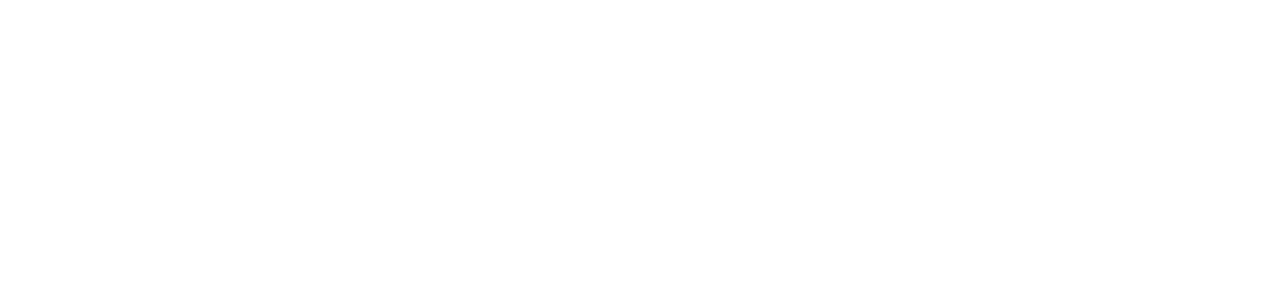
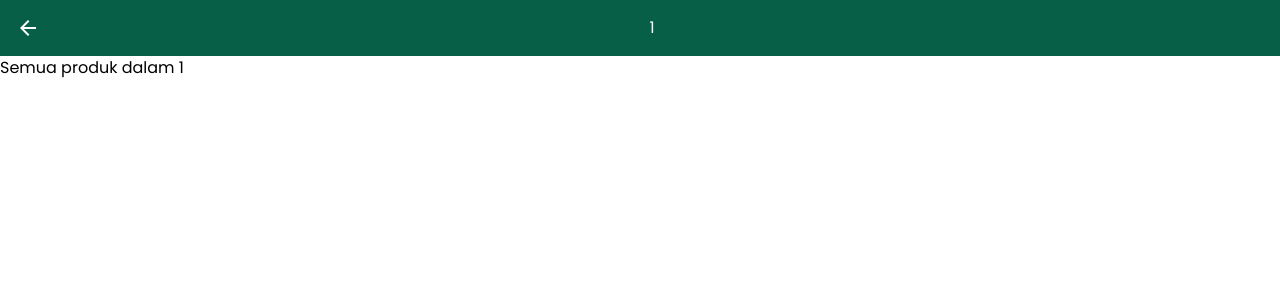
Before and after one commit to JenabB/react-alokasi-dana, a React (Create React App) app: page /kategori/1 in a window 1280 px wide. Shown: the top 300 px of the page. Built offline with nearby package versions, Linux system fonts and the light colour scheme.

Commit message:
add produk by category

```diff
--- a/src/Navigation.js
+++ b/src/Navigation.js
@@ -7,6 +7,7 @@
 import TotalDetail from "./pages/G.TotalDetail";
 import ViewAllPendanaan from "./pages/F.ViewAllPendanaan";
 import Welcome from "./pages/A.Welcome";
+import ProdukByCategory from "./pages/H.ProdukByCategory";
 
 export default function Navigation() {
   return (
@@ -20,6 +21,11 @@
           <Route path="/all" component={ViewAllPendanaan} />
           <Route exact path="/pendanaan/:id" component={DanaDetail} />
           <Route path="/pendanaan/:id/edit" component={EditPendanaan} />
+          <Route
+            exact
+            path="/kategori/:kategori"
+            component={ProdukByCategory}
+          />
         </Switch>
       </div>
     </Router>
--- a/src/components/danaDetail/D.Dana.js
+++ b/src/components/danaDetail/D.Dana.js
@@ -1,11 +1,13 @@
 import React from "react";
 import moment from "moment";
 import { formatRp } from "../../utils/formatRp";
+import { Link } from "react-router-dom";
 
 const Dana = ({ dana }) => {
   return (
     <div className="shadow-lg rounded m-4 p-4">
       <h1 className="text-green-900 text-xl font-bold">{dana.nama}</h1>
+      <Link to={`/kategori/${dana.kategori}`}>
         <h2
           className={`inline-block px-3 py-1 rounded-lg my-2 ${
             dana.kategori === "pribadi"
@@ -21,6 +23,7 @@
         >
           {dana.kategori}
         </h2>
+      </Link>
       <h3>{formatRp(dana.harga)}</h3>
       <p className="text-gray-400 text-sm mt-4">
         {moment(dana.createdAt).fromNow()}
--- a/src/components/totalDetail/G2.AllProduct.js
+++ b/src/components/totalDetail/G2.AllProduct.js
@@ -1,5 +1,4 @@
 import React from "react";
-
 import Dana from "../danaDetail/D.Dana";
 
 const AllProduct = ({ semua }) => {
--- a/src/pages/G.TotalDetail.js
+++ b/src/pages/G.TotalDetail.js
@@ -13,8 +13,13 @@
   const [semuaProduk, setSemuaProduk] = useState([]);
   const [semua, setSemua] = useState([]);
   const [semuaHarga, setSemuaHarga] = useState(0);
-  const { historyPendanaan, totalAlokasiDana, totalDanaAwal, totalDanaAkhir } =
-    useContext(GlobalContext);
+  const {
+    historyPendanaan,
+    totalAlokasiDana,
+    totalDanaAwal,
+    totalDanaAkhir,
+    getSemuaProduk,
+  } = useContext(GlobalContext);
   console.log(semuaProduk);
 
   useEffect(() => {
@@ -25,6 +30,7 @@
     //array untuk semua harga
     const arrayHarga = [].concat(...semuaProduk.map((el) => el));
     setSemua(arrayHarga);
+    getSemuaProduk(arrayHarga);
 
     //yare
     //menjumlahkan nilai array harga
--- /dev/null
+++ b/src/pages/H.ProdukByCategory.js
@@ -0,0 +1,30 @@
+import React, { useContext } from "react";
+import { Helmet } from "react-helmet";
+import AppBarWithBackButton from "../components/AppBarWithBackButton";
+import { GlobalContext } from "../context/GlobalState";
+import Dana from "../components/danaDetail/D.Dana";
+const ProdukByCategory = (props) => {
+  const kategori = props.match.params.kategori;
+
+  const { semuaProduk } = useContext(GlobalContext);
+
+  console.log("semua", semuaProduk);
+  const filtered = semuaProduk.filter((x) => x.kategori === kategori);
+  console.log("ya", filtered);
+  return (
+    <div>
+      <Helmet>
+        <title>{kategori}</title>
+      </Helmet>
+      <AppBarWithBackButton title={kategori} />
+      <h1>Semua produk dalam {kategori}</h1>
+      <div>
+        {filtered.map((f, i) => (
+          <Dana dana={f} key={i} />
+        ))}
+      </div>
+    </div>
+  );
+};
+
+export default ProdukByCategory;
```
Lines whose indentation alone changed are shown as unchanged.
